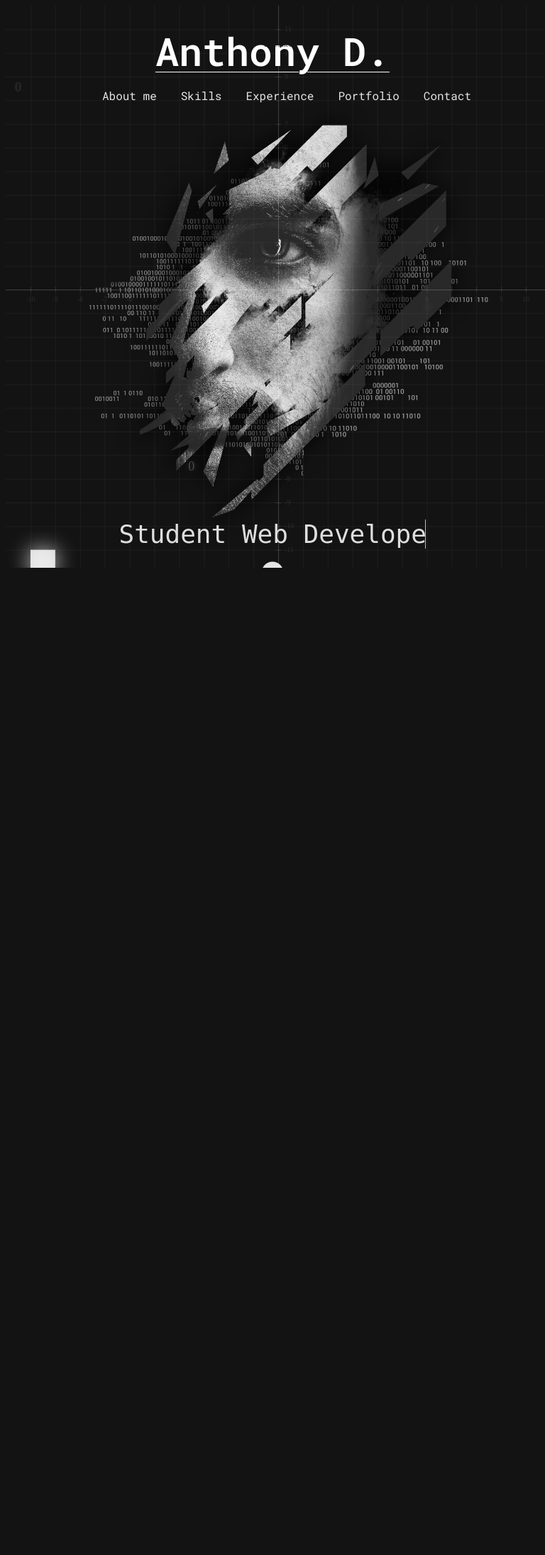
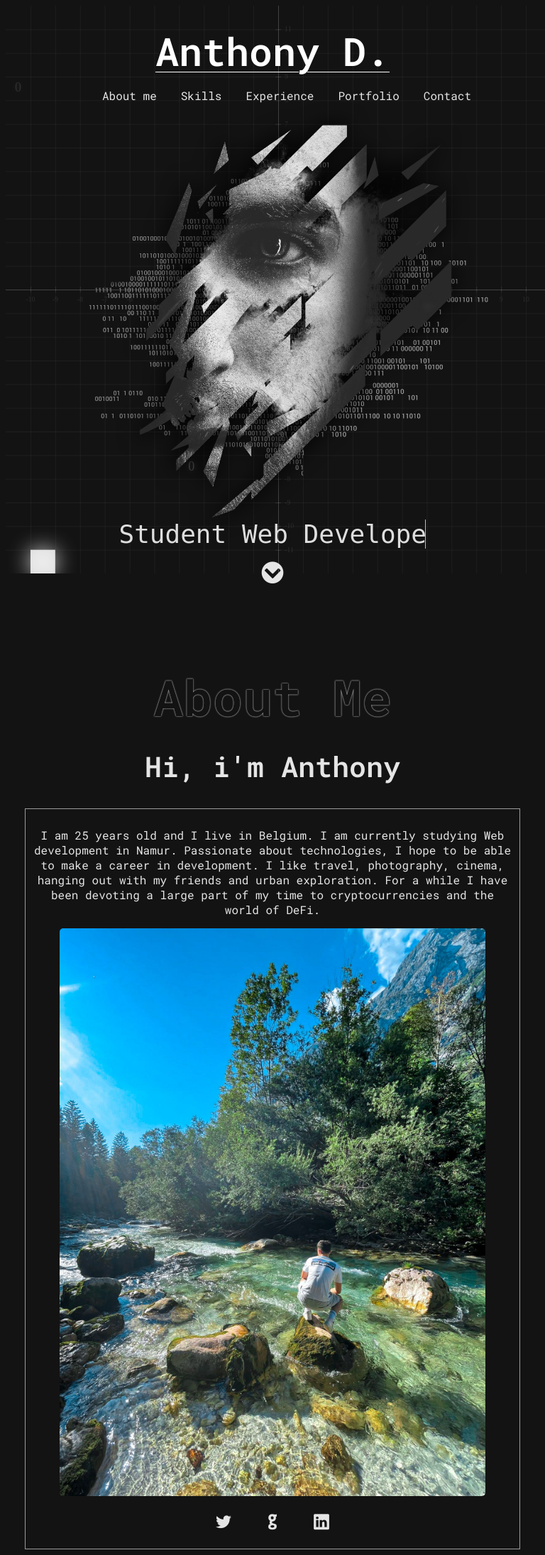
Before and after one commit to AnthonyDel28/PortFolio, a PHP site: page / in a window 768 px wide. Shown: the whole page at 71% size. Before the commit the page ends 800 px from the top, so only its background shows below. Run offline with PHP 8.4, Linux system fonts and the light colour scheme.

Commit message:
update 25_05_2022

```diff
--- a/scss-css/main.css
+++ b/scss-css/main.css
@@ -165,6 +165,7 @@
 
   /* --------------- ABOUT ME --------------- */
   .about-me {
+    position: relative;
     display: flex;
     justify-content: center;
   }
@@ -201,11 +202,11 @@
     font-family: "Roboto Mono", monospace;
   }
   .about-me .about-content .about-box img {
-    position: relative;
     z-index: 5;
     width: 100%;
     max-width: 600px;
     border-radius: 5px;
+    margin-bottom: 20px;
   }
   .about-me .about-content .about-box a {
     padding: 20px;
@@ -286,6 +287,7 @@
 
   /*------------------- ABOUT ME ------------------- */
   .about-me {
+    position: relative;
     display: flex;
     justify-content: center;
   }
@@ -329,6 +331,15 @@
     width: 100%;
     max-width: 600px;
     border-radius: 5px;
+    margin-bottom: 20px;
+  }
+  .about-me .about-content .about-box a {
+    text-decoration: none;
+    color: rgba(255, 255, 255, 0.89);
+    padding: 20px;
+  }
+  .about-me .about-content .about-box i {
+    font-size: 25px;
   }
 }
 /* Desktop Size */
@@ -456,6 +467,7 @@ canvas {
 }
 
 .header-box {
+  position: relative;
   display: grid;
   grid-template-columns: repeat(12, 1fr);
   grid-template-rows: repeat(12, 1fr);
--- a/scss-css/main.scss
+++ b/scss-css/main.scss
@@ -26,6 +26,7 @@ canvas{
 }
 
 .header-box {
+  position: relative;
   display: grid;
   grid-template-columns: repeat(12, 1fr);
   grid-template-rows: repeat(12, 1fr);
--- a/scss-css/partials/_medium.scss
+++ b/scss-css/partials/_medium.scss
@@ -74,6 +74,7 @@
   }
   /*------------------- ABOUT ME ------------------- */
   .about-me {
+    position: relative;
     display: flex;
     justify-content: center;
     .about-content {
@@ -113,9 +114,18 @@
             width: 100%;
             max-width: 600px;
             border-radius: 5px;
+            margin-bottom: 20px;
+            }
+        }
+        a {
+          text-decoration: none;
+          color: $secondary;
+          padding: 20px;
+        }
+        i {
+          font-size: 25px;
         }
       }
     }
   }
 }
-}
--- a/scss-css/partials/_mobile.scss
+++ b/scss-css/partials/_mobile.scss
@@ -130,6 +130,7 @@
   }
   /* --------------- ABOUT ME --------------- */
   .about-me {
+    position: relative;
     display: flex;
     justify-content: center;
     .about-content {
@@ -163,11 +164,11 @@
           font-family: $font;
         }
         img {
-          position: relative;
           z-index: 5;
           width: 100%;
           max-width: 600px;
           border-radius: 5px;
+          margin-bottom: 20px;
         }
         a {
           padding: 20px;
```
Also changed, not shown: 1 other file. Lines whose indentation alone changed are shown as unchanged.
